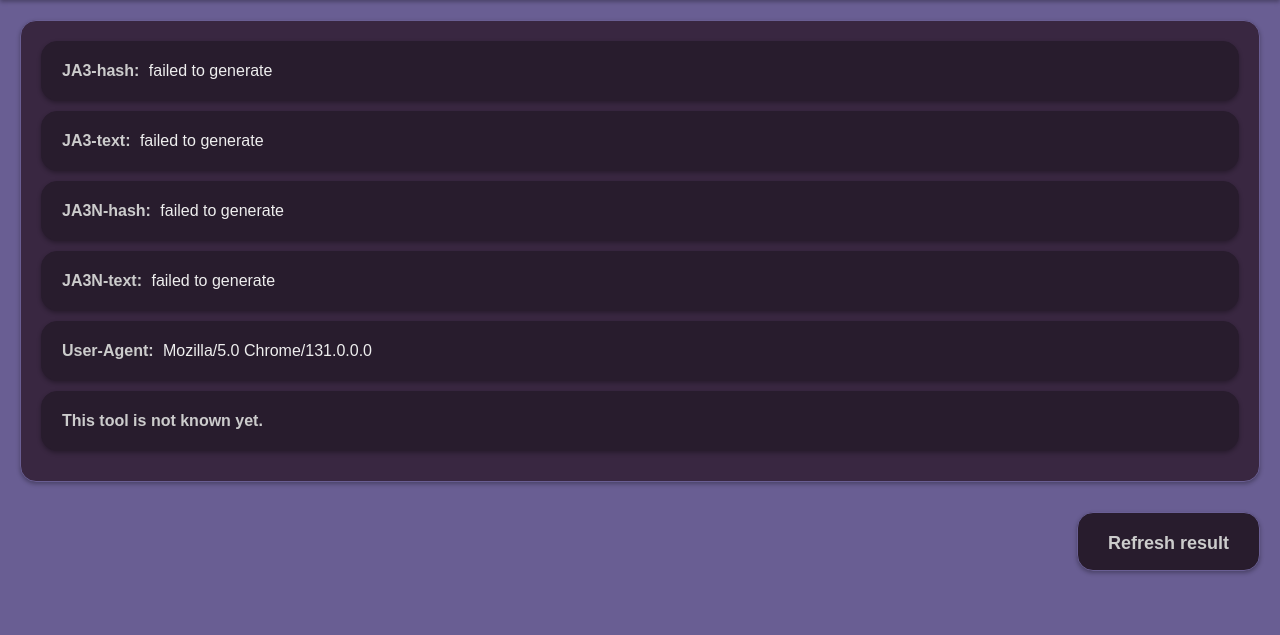
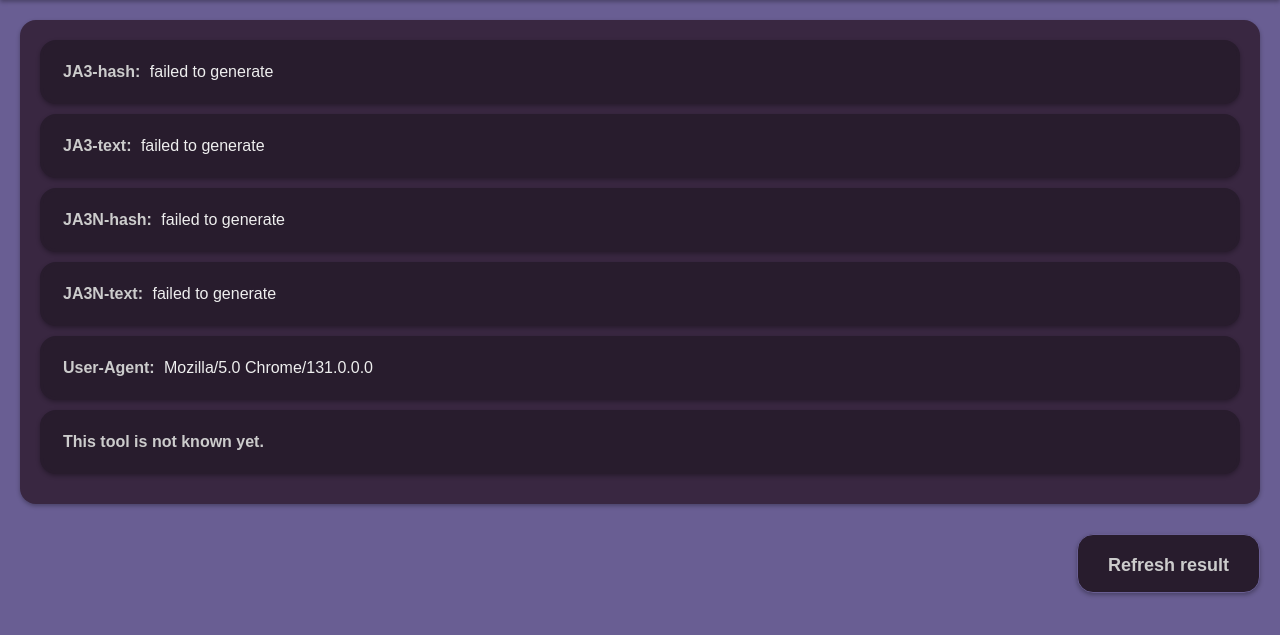
Before and after one commit to 4dreadhead/robotless, a FastAPI app: page /analyze in a window 1280 px wide. Shown: the part 87-722 px from the top of the page. Run offline with FastAPI, Linux system fonts and the light colour scheme; data that the repository does not hold is empty.

Commit message:
change html

```diff
--- a/templates/analyze.html
+++ b/templates/analyze.html
@@ -27,7 +27,6 @@
             margin-left: 10px;
             padding: 10px 15px;
             border-radius: 16px;
-            border-color: #695E93;
             background-color: transparent;
             font-size: 18px;
             box-shadow: 0 2px 4px rgba(0, 0, 0, 0.3);
@@ -35,11 +34,9 @@
         .header a:hover,
         .header a.current-page {
             background-color: #695E93;
-            border-color: #695E93;
         }
         .header a:active {
             background-color: #281C2D;
-            border-color: #281C2D;
         }
         .header span {
             padding: 15px;
@@ -55,7 +52,6 @@
         }
         .result {
             background-color: #392741;
-            border: 1px solid #695E93;
             border-radius: 16px;
             padding: 20px;
             margin: 20px;
@@ -70,7 +66,7 @@
             border-radius: 16px;
             position: relative;
             background-color: #281C2D;
-            border: 1px solid #281C2D;
+            border: 3px solid #281C2D;
             box-shadow: 0 2px 4px rgba(0, 0, 0, 0.3);
         }
         .label {
--- a/templates/share.html
+++ b/templates/share.html
@@ -27,7 +27,6 @@
             margin-left: 10px;
             padding: 10px 15px;
             border-radius: 16px;
-            border-color: #695E93;
             background-color: transparent;
             font-size: 18px;
             box-shadow: 0 2px 4px rgba(0, 0, 0, 0.3);
@@ -35,11 +34,9 @@
         .header a:hover,
         .header a.current-page {
             background-color: #695E93;
-            border-color: #695E93;
         }
         .header a:active {
             background-color: #281C2D;
-            border-color: #281C2D;
         }
         .header span {
             padding: 15px;
@@ -55,7 +52,6 @@
         }
         .result {
             background-color: #392741;
-            border: 1px solid #695E93;
             border-radius: 16px;
             padding: 20px;
             margin: 20px;
@@ -70,7 +66,7 @@
             border-radius: 16px;
             position: relative;
             background-color: #281C2D;
-            border: 1px solid #281C2D;
+            border: 3px solid #281C2D;
             box-shadow: 0 2px 4px rgba(0, 0, 0, 0.3);
         }
         .label {
```
